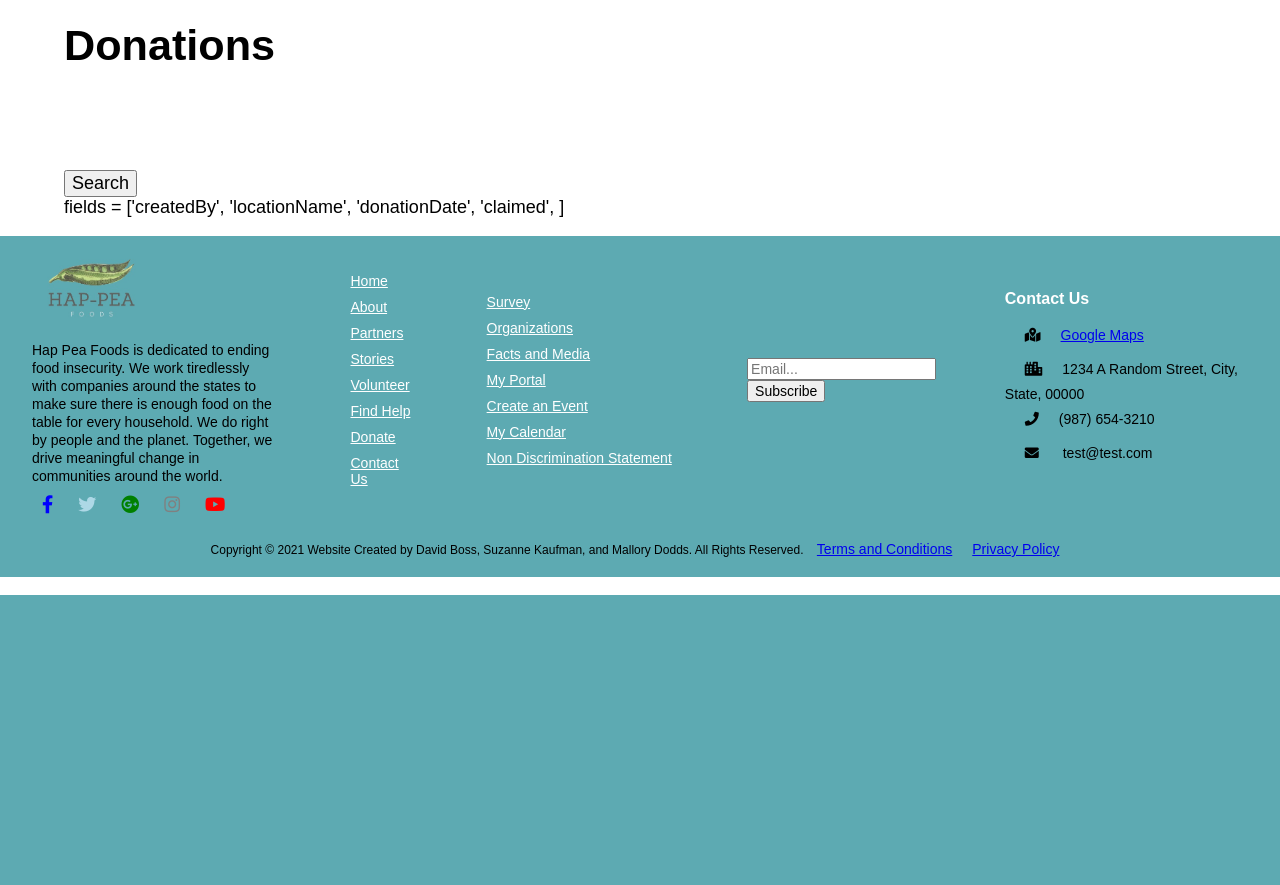
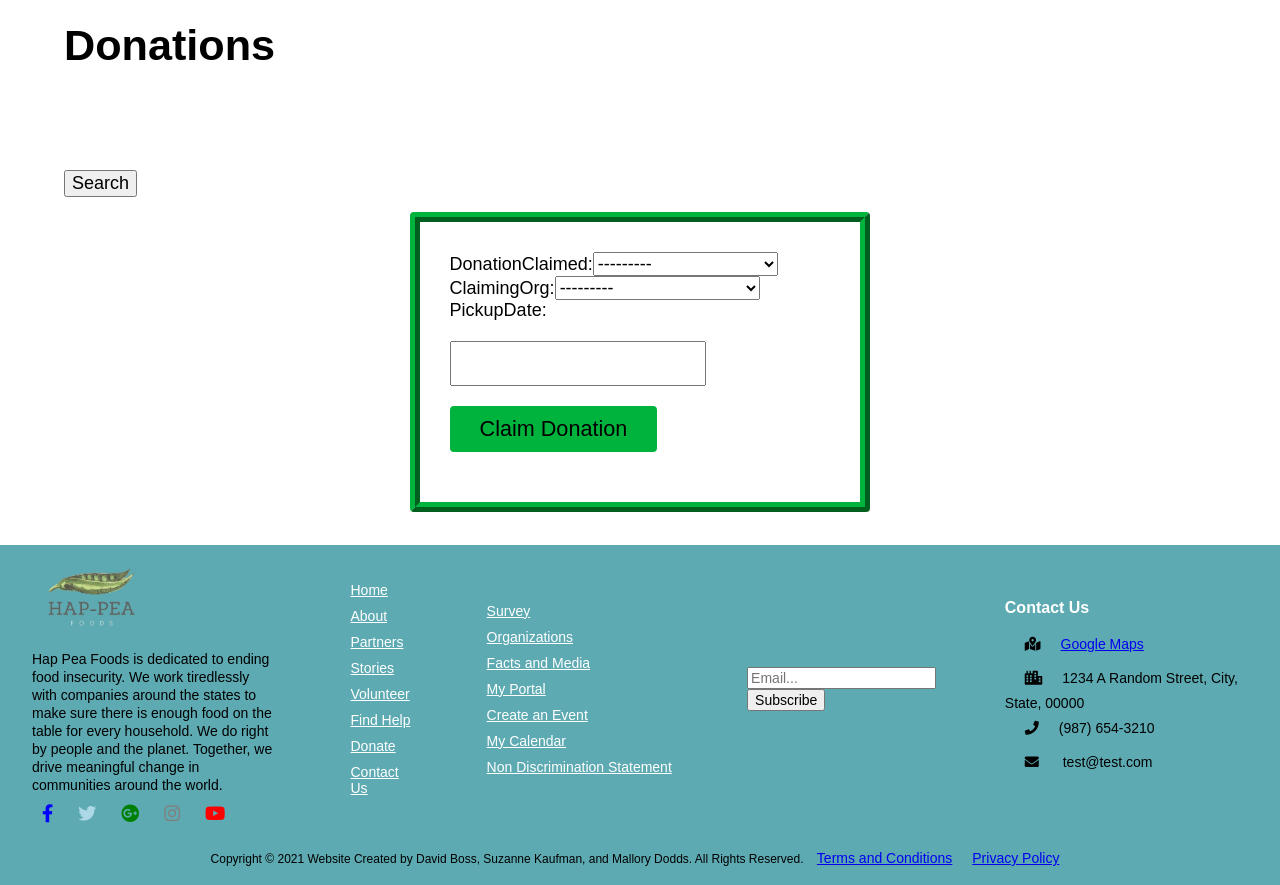
Before and after one commit to dmjefe/hap_pea_foods, a Django app: template donations/templates/donations/donations_list.html in a window 1280 px wide. Shown: the part 262-1147 px from the top of the page. Before the commit the page ends 857 px from the top, so only its background shows below. Run offline with Django 3.2, Linux system fonts and the light colour scheme; the template is opened without the code that fills it: values that come from a table or form of the project are taken from there, others are empty; data comes from the database, SQL or seed files in the repository; some libraries are stand-ins or nearby versions.

Commit message:
Donations Updates

```diff
--- a/donations/admin.py
+++ b/donations/admin.py
@@ -1,7 +1,8 @@
 from django.contrib import admin
-from .models import Donation, Item, Organization
+from .models import Donation, Item, Organization, ClaimedDonation
 
 # Register your models here.
 admin.site.register(Donation)
 admin.site.register(Item)
 admin.site.register(Organization)
+admin.site.register(ClaimedDonation)
--- a/donations/filters.py
+++ b/donations/filters.py
@@ -4,5 +4,5 @@ import django_filters
 class DonationFilter(django_filters.FilterSet):
     class Meta:
         model = Donation
-        fields = ['locationName', 'claimed', ]
+        fields = ['locationName', 'createdBy', 'donationDate', 'userName' ]
         #fields = ['createdBy', 'locationName', 'donationDate', 'claimed', ]
--- a/donations/forms.py
+++ b/donations/forms.py
@@ -1,8 +1,20 @@
 from django import forms
 #from django.forms import modelformset_factory
 from . import models
+from .models import Item, Donation, ClaimedDonation
 
 class CreateDonation(forms.ModelForm):
     class Meta:
         model = models.Donation
         fields = ['userName', 'locationName', 'donationDate' ]
+
+class ClaimedDonation(forms.ModelForm):
+    class Meta:
+        model = models.ClaimedDonation
+        donation_list = Donation.objects.filter(claimeddonation = None)
+        donationClaimed = forms.ModelMultipleChoiceField(queryset=donation_list)
+        fields = ['donationClaimed', 'claimingOrg', 'pickupDate',]
+
+        def __init__(self, *args, **kwargs):
+            super().__init__(*args, **kwargs)
+            self.queryset = ClaimedDonation.objects.filter(Donation.objects.filter(claimeddonation = None))
--- a/donations/models.py
+++ b/donations/models.py
@@ -4,12 +4,40 @@ from django.contrib.auth.models import User
 
 # Create your models here.
 
+class Organization(models.Model):
+    orgName = models.CharField(max_length=25,)
+    address = models.CharField(max_length=25,)
+    city = models.CharField(max_length=25,)
+    state = models.CharField(max_length=25,)
+    zip = models.CharField(max_length=25,)
+    email = models.CharField(max_length=25,)
+    website = models.CharField(max_length=25,)
+    FOOD_BANK = 'Food Bank'
+    GROCERY_STORE = 'Grocery Store'
+    RESTAURANT = 'Restaurant'
+    DISTRIBUTION_CENTER = 'Distribution Center'
+    OTHER = 'Other'
+    TYPE_OF_ORG = (
+        (FOOD_BANK, 'Food Bank'),
+        (GROCERY_STORE, 'Grocery Store'),
+        (RESTAURANT, 'Restaurant'),
+        (DISTRIBUTION_CENTER, 'Distribution Center'),
+        (OTHER, 'Other'),
+    )
+    typeOfOrg = models.CharField(max_length=25, choices=TYPE_OF_ORG, default=FOOD_BANK)
+
 class Donation(models.Model):
     userName = models.CharField(max_length=25,)
     donationDate = models.DateField()
     locationName = models.CharField(max_length=25,)
     createdBy = models.ForeignKey(User, default=None, on_delete=models.CASCADE)
-    claimed = models.BooleanField(default=False)
+    #claimed = models.BooleanField(default=False)
+
+class ClaimedDonation(models.Model):
+    donationClaimed = models.ForeignKey(Donation, default=None, on_delete=models.CASCADE)
+    contact = models.ForeignKey(User, default=None, on_delete=models.CASCADE)
+    claimingOrg = models.ForeignKey(Organization, default=None, on_delete=models.CASCADE)
+    pickupDate = models.DateField()
 
 
 class Item(models.Model):
@@ -33,25 +61,3 @@ class Item(models.Model):
     number = models.SmallIntegerField()
     typeOfMeasure = models.CharField(max_length=5, choices=TYPE_OF_MEASURE_CHOICES, default=COUNT)
     donation = models.ForeignKey(Donation, on_delete=models.CASCADE)
-
-class Organization(models.Model):
-    orgName = models.CharField(max_length=25,)
-    address = models.CharField(max_length=25,)
-    city = models.CharField(max_length=25,)
-    state = models.CharField(max_length=25,)
-    zip = models.CharField(max_length=25,)
-    email = models.CharField(max_length=25,)
-    website = models.CharField(max_length=25,)
-    FOOD_BANK = 'Food Bank'
-    GROCERY_STORE = 'Grocery Store'
-    RESTAURANT = 'Restaurant'
-    DISTRIBUTION_CENTER = 'Distribution Center'
-    OTHER = 'Other'
-    TYPE_OF_ORG = (
-        (FOOD_BANK, 'Food Bank'),
-        (GROCERY_STORE, 'Grocery Store'),
-        (RESTAURANT, 'Restaurant'),
-        (DISTRIBUTION_CENTER, 'Distribution Center'),
-        (OTHER, 'Other'),
-    )
-    typeOfOrg = models.CharField(max_length=25, choices=TYPE_OF_ORG, default=FOOD_BANK)
--- a/donations/templates/donations/donations_list.html
+++ b/donations/templates/donations/donations_list.html
@@ -4,6 +4,7 @@
 {% block content %}
   <h1>Donations</h1>
 
+      <div class="column">
         <form method="get">
           {{ filter.form.as_p }}
           <button type="submit">Search</button>
@@ -17,7 +18,13 @@
           <p>Donation ID: {{donation.pk}}</p>
         {% endfor %}
         </ul>
+    </div>
 
-fields = ['createdBy', 'locationName', 'donationDate', 'claimed', ]
+    <div class="column">
+      <form class="site-form" method="post">
+        {% csrf_token %}
+        {{form}}
+      <input type="submit" value="Claim Donation">
+    </div>
 
 {% endblock %}
```
Also changed, not shown: donations/views.py (+17 -8 lines), db.sqlite3, donations/migrations/0010_auto_20210218_0150.py (added). Lines whose indentation alone changed are shown as unchanged.
